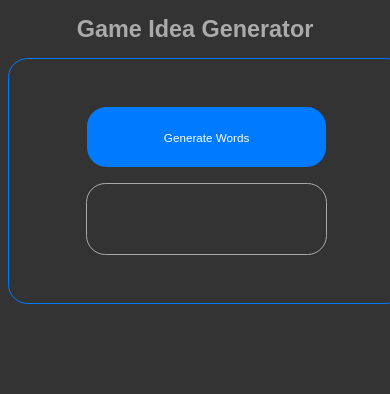
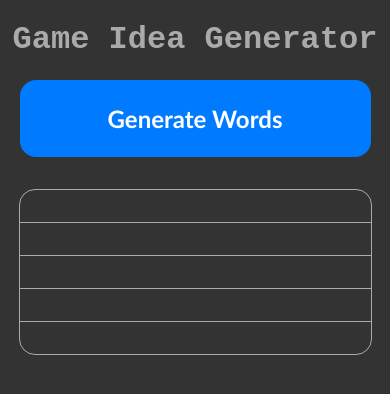
Before and after one commit to ObliviousGreenDuck/LBSwebdev, a plain HTML site: page index.html in a window 390 px wide. Drawn offline with Linux system fonts and the light colour scheme.

Commit message:
Update index.html
MORE CSS

```diff
--- a/index.html
+++ b/index.html
@@ -9,38 +9,42 @@
             font-family: Arial, sans-serif;
             text-align: center;
             background-color: #333;
+            margin:0;
           }
           h1 {
             color: #AAA;
-            font-size: 6vw;
+            font-size: 4rem;
+            font-family:'Courier New', Courier, monospace;
           }
           .content-box {
-            width:80%;
+            width:60%;
             margin:auto;
             border:0.1em solid #007bff;
             padding:3em;
-            border-radius:5vw;
+            border-radius:1rem;
+            font-family:'Gill Sans', 'Gill Sans MT', Calibri, 'Trebuchet MS', sans-serif;
           }
           #generate-button {
             width:80%;
             margin:auto;
-            margin-bottom:4vw;
-            padding:2em;
+            margin-bottom:2rem;
+            padding:1.5rem;
             border: none;
-            border-radius: 5vw;
+            border-radius: 1rem;
             cursor: pointer;
             background-color: #007bff;
             color:#fff;
-            font-size:3vw;
+            font-family:'Gill Sans', 'Gill Sans MT', Calibri, 'Trebuchet MS', sans-serif;
+            font-size: 2rem;
+            font-weight: 900;
           }
           #word-container {
             width:80%;
             margin:auto;
-            border: 0.1vw solid #AAA;
+            border: 0.1rem solid #AAA;
             color:#FFF;
-            font-size:2vw;
             font-weight:bold;
-            border-radius:5vw;
+            border-radius:1rem;
             display:grid;
             grid-template-columns: 50% 50%;
             align-items: center;
@@ -50,6 +54,43 @@
           }
           .randomised-box{
             padding:1.5em;
+            font-family:'Gill Sans', 'Gill Sans MT', Calibri, 'Trebuchet MS', sans-serif;
+            font-size:1.5rem;
+          }
+          @media (max-width:1200px){
+            .content-box{
+              width:80%;
+            }
+            #word-container,
+            #generate-button{
+              width:90%
+            }
+          }
+          @media (max-width:800px){
+            .content-box{
+              width:100%;
+              border:none;
+              padding:0;
+            }
+            h1{
+              font-size:2rem;
+            }
+            #generate-button{
+              font-size:1.5rem;
+            }
+            #word-container{
+              grid-template-columns: 100%;
+            }
+            #genre-box{
+              grid-column:1;
+            }
+            .randomised-box{
+              padding:1rem;
+              border-bottom: 0.1rem solid #AAA;
+            }
+            #additions-box{
+              border: none;
+            }
           }
       </style>
   </head>
```
